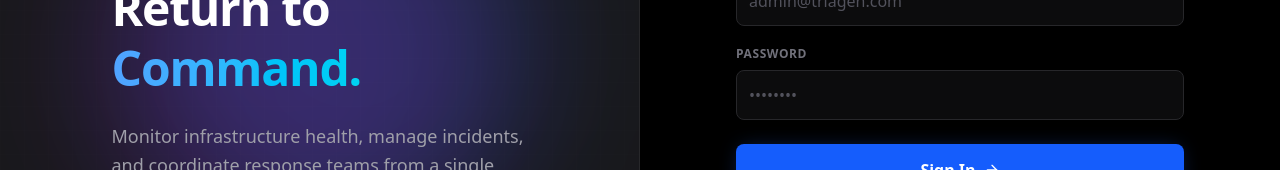
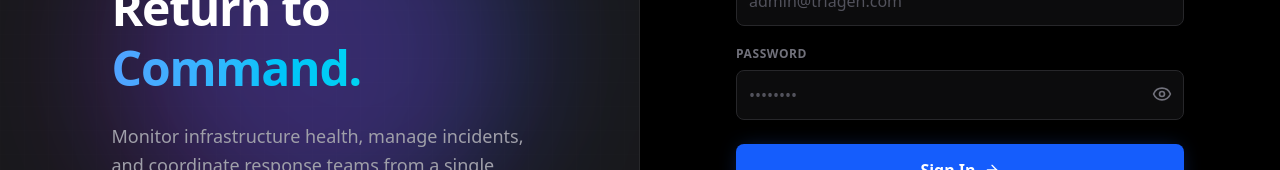
Before and after one commit to ramanakumar2580/TriaGen, a Next.js app in the folder apps/web/: page /login in a window 1280 px wide. Shown: the part 350-520 px from the top of the page. Built offline with nearby package versions, Linux system fonts and the light colour scheme.

Commit message:
feat: added password visibility toggle (eye icon) to login and signup pages

```diff
--- a/apps/web/app/login/LoginClient.tsx
+++ b/apps/web/app/login/LoginClient.tsx
@@ -12,6 +12,8 @@ import {
   Lock,
   ShieldCheck,
   ArrowLeft,
+  Eye,
+  EyeOff,
 } from "lucide-react";
 
 export default function LoginPage() {
@@ -20,6 +22,7 @@ export default function LoginPage() {
   const [email, setEmail] = useState("");
   const [password, setPassword] = useState("");
   const [loading, setLoading] = useState(false);
+  const [showPassword, setShowPassword] = useState(false); // 🔥 Added toggle state
 
   // 🛡️ Fix: Prevent double-toast in Strict Mode
   const hasShownToast = useRef(false);
@@ -41,7 +44,6 @@ export default function LoginPage() {
     e.preventDefault();
     setLoading(true);
 
-    // 🔥 FIX: Added fallback to prevent undefined network errors
     const API_URL =
       process.env.NEXT_PUBLIC_API_URL || "http://localhost:4000/api";
 
@@ -136,19 +138,35 @@ export default function LoginPage() {
                 onChange={(e) => setEmail(e.target.value)}
               />
             </div>
+
+            {/* Password with Reveal Toggle */}
             <div>
               <label className="block text-xs font-bold text-zinc-500 uppercase tracking-wider mb-2">
                 Password
               </label>
+              <div className="relative">
                 <input
-                type="password"
+                  type={showPassword ? "text" : "password"}
                   required
-                className="w-full bg-zinc-900/50 border border-zinc-800 rounded-lg p-3 text-white placeholder:text-zinc-600 focus:ring-2 focus:ring-blue-600 focus:border-transparent outline-none transition-all"
+                  className="w-full bg-zinc-900/50 border border-zinc-800 rounded-lg p-3 pr-10 text-white placeholder:text-zinc-600 focus:ring-2 focus:ring-blue-600 focus:border-transparent outline-none transition-all"
                   placeholder="••••••••"
                   value={password}
                   onChange={(e) => setPassword(e.target.value)}
                 />
+                <button
+                  type="button"
+                  onClick={() => setShowPassword(!showPassword)}
+                  className="absolute right-3 top-3.5 text-zinc-500 hover:text-zinc-300 transition-colors"
+                >
+                  {showPassword ? (
+                    <EyeOff className="h-5 w-5" />
+                  ) : (
+                    <Eye className="h-5 w-5" />
+                  )}
+                </button>
               </div>
+            </div>
+
             <button
               type="submit"
               disabled={loading}
--- a/apps/web/app/signup/SignupClient.tsx
+++ b/apps/web/app/signup/SignupClient.tsx
@@ -12,6 +12,8 @@ import {
   Shield,
   Users,
   ArrowLeft,
+  Eye,
+  EyeOff,
 } from "lucide-react";
 
 export default function SignupPage() {
@@ -27,6 +29,7 @@ export default function SignupPage() {
   });
 
   const [loading, setLoading] = useState(false);
+  const [showPassword, setShowPassword] = useState(false); // 🔥 Added toggle state
 
   // 🏢 Hardcoded Teams (Must match your Seed file)
   const teams = [
@@ -48,7 +51,6 @@ export default function SignupPage() {
     e.preventDefault();
     setLoading(true);
 
-    // 🔥 FIX: Added fallback to prevent undefined network errors
     const API_URL =
       process.env.NEXT_PUBLIC_API_URL || "http://localhost:4000/api";
     console.log("👉 TARGET API URL:", API_URL);
@@ -78,7 +80,7 @@ export default function SignupPage() {
 
   return (
     <div className="flex min-h-screen bg-black text-white selection:bg-blue-500/30 font-sans relative">
-      {/* 🔥 NEW: Back to Home Button (Top Left) */}
+      {/* Back to Home Button (Top Left) */}
       <Link
         href="/"
         className="absolute top-6 left-6 z-50 flex items-center gap-2 text-zinc-500 hover:text-white transition-colors text-sm font-medium"
@@ -89,12 +91,10 @@ export default function SignupPage() {
 
       {/* LEFT SIDE: Brand Visuals */}
       <div className="hidden lg:flex w-1/2 relative bg-zinc-900 overflow-hidden items-center justify-center border-r border-zinc-800">
-        {/* Background Grid */}
         <div className="absolute inset-0 opacity-20 pointer-events-none">
           <div className="absolute inset-0 bg-[linear-gradient(to_right,#80808012_1px,transparent_1px),linear-gradient(to_bottom,#80808012_1px,transparent_1px)] bg-[size:24px_24px]"></div>
         </div>
 
-        {/* Glowing Orbs */}
         <div className="absolute top-1/4 left-1/4 w-96 h-96 bg-blue-600/20 rounded-full blur-3xl mix-blend-screen" />
         <div className="absolute bottom-1/4 right-1/4 w-96 h-96 bg-purple-600/20 rounded-full blur-3xl mix-blend-screen" />
 
@@ -117,7 +117,6 @@ export default function SignupPage() {
 
       {/* RIGHT SIDE: Form */}
       <div className="w-full lg:w-1/2 flex items-center justify-center p-8 bg-black relative">
-        {/* Mobile Background Grid */}
         <div className="absolute inset-0 lg:hidden opacity-10 pointer-events-none">
           <div className="absolute inset-0 bg-[linear-gradient(to_right,#80808012_1px,transparent_1px),linear-gradient(to_bottom,#80808012_1px,transparent_1px)] bg-[size:24px_24px]"></div>
         </div>
@@ -165,24 +164,37 @@ export default function SignupPage() {
               />
             </div>
 
-            {/* Password */}
+            {/* Password with Reveal Toggle */}
             <div>
               <label className="block text-xs font-bold text-zinc-500 uppercase tracking-wider mb-2">
                 Password
               </label>
+              <div className="relative">
                 <input
                   name="password"
-                type="password"
+                  type={showPassword ? "text" : "password"}
                   required
-                className="w-full bg-zinc-900/50 border border-zinc-800 rounded-lg p-3 text-white placeholder:text-zinc-600 focus:ring-2 focus:ring-blue-600 focus:border-transparent outline-none transition-all"
+                  className="w-full bg-zinc-900/50 border border-zinc-800 rounded-lg p-3 pr-10 text-white placeholder:text-zinc-600 focus:ring-2 focus:ring-blue-600 focus:border-transparent outline-none transition-all"
                   placeholder="••••••••"
                   value={formData.password}
                   onChange={handleChange}
                 />
+                <button
+                  type="button"
+                  onClick={() => setShowPassword(!showPassword)}
+                  className="absolute right-3 top-3.5 text-zinc-500 hover:text-zinc-300 transition-colors"
+                >
+                  {showPassword ? (
+                    <EyeOff className="h-5 w-5" />
+                  ) : (
+                    <Eye className="h-5 w-5" />
+                  )}
+                </button>
+              </div>
             </div>
 
             <div className="grid grid-cols-2 gap-4">
-              {/* 🛡️ Role Selection */}
+              {/* Role Selection */}
               <div>
                 <label className="flex items-center gap-2 text-xs font-bold text-zinc-500 uppercase tracking-wider mb-2">
                   <Shield className="h-3 w-3" /> Role
@@ -198,7 +210,6 @@ export default function SignupPage() {
                     <option value="RESPONDER">Responder</option>
                     <option value="ADMIN">Admin</option>
                   </select>
-                  {/* Custom Arrow */}
                   <div className="absolute right-3 top-3.5 pointer-events-none text-zinc-500">
                     <svg className="h-4 w-4 fill-current" viewBox="0 0 20 20">
                       <path d="M5.293 7.293a1 1 0 011.414 0L10 10.586l3.293-3.293a1 1 0 111.414 1.414l-4 4a1 1 0 01-1.414 0l-4-4a1 1 0 010-1.414z" />
@@ -207,7 +218,7 @@ export default function SignupPage() {
                 </div>
               </div>
 
-              {/* 🏢 Team Selection */}
+              {/* Team Selection */}
               <div>
                 <label className="flex items-center gap-2 text-xs font-bold text-zinc-500 uppercase tracking-wider mb-2">
                   <Users className="h-3 w-3" /> Team
@@ -225,7 +236,6 @@ export default function SignupPage() {
                       </option>
                     ))}
                   </select>
-                  {/* Custom Arrow */}
                   <div className="absolute right-3 top-3.5 pointer-events-none text-zinc-500">
                     <svg className="h-4 w-4 fill-current" viewBox="0 0 20 20">
                       <path d="M5.293 7.293a1 1 0 011.414 0L10 10.586l3.293-3.293a1 1 0 111.414 1.414l-4 4a1 1 0 01-1.414 0l-4-4a1 1 0 010-1.414z" />
```
Lines whose indentation alone changed are shown as unchanged.
